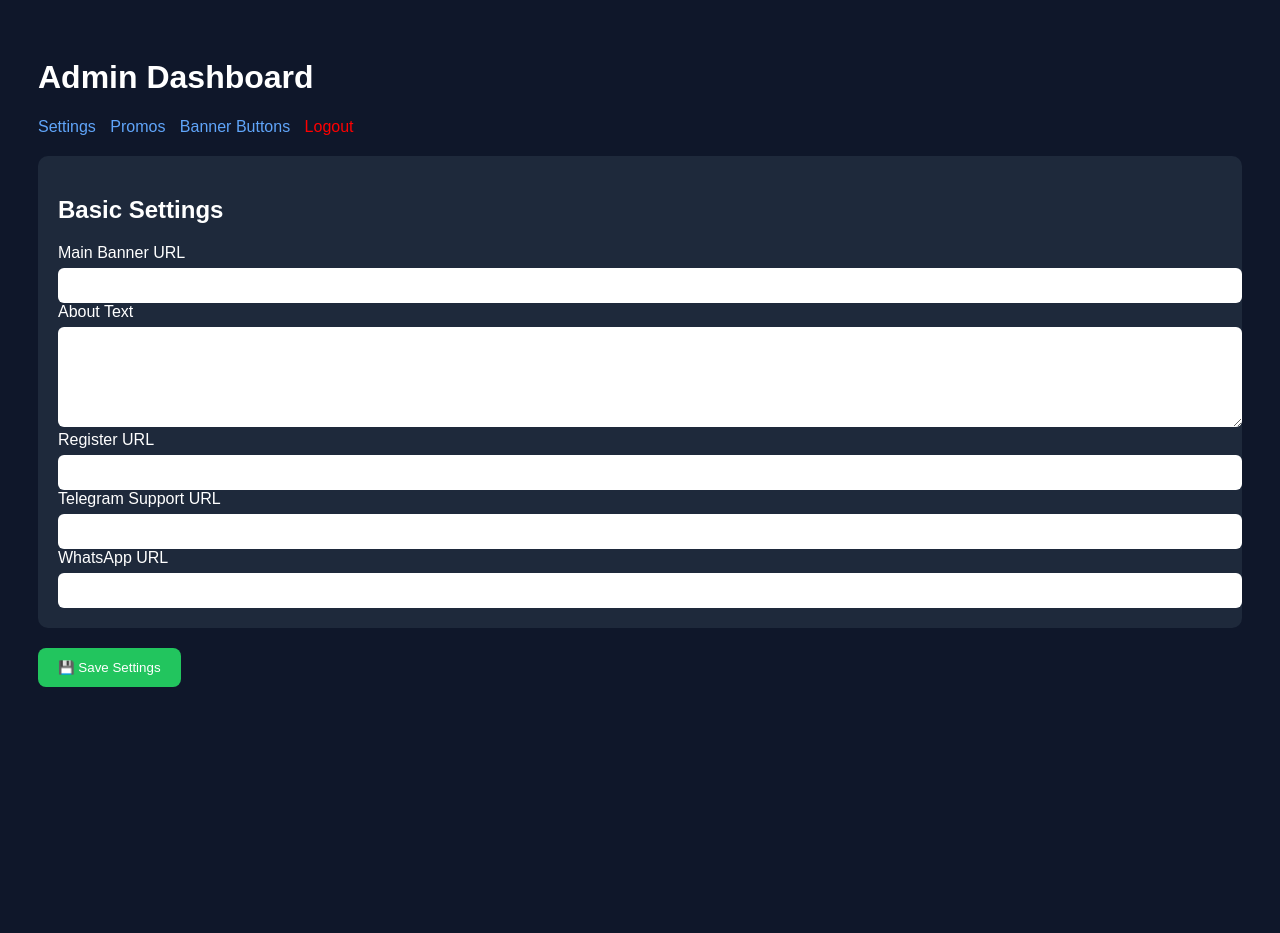
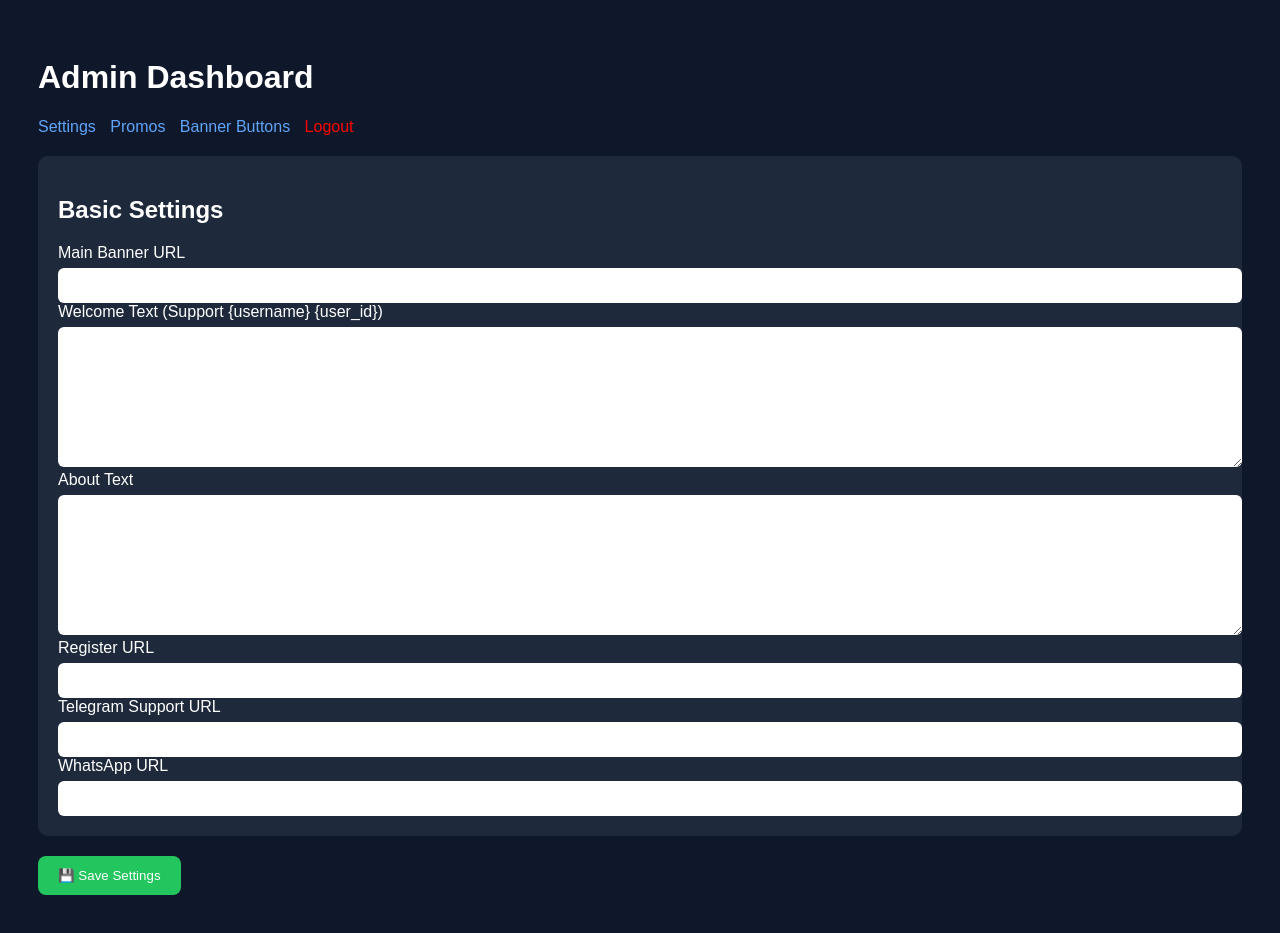
Before and after one commit to Dreamchaser-aus/captaintest12, a Flask app: page /admin in a window 1280 px wide. Before the commit the page ends 687 px from the top, so only its background shows below. Run offline with Flask 3, Linux system fonts and the light colour scheme; the visitor is signed in with stand-in values (Sample User, id 1); data that the repository does not hold is empty; some libraries are stand-ins or nearby versions.

Commit message:
Update dashboard title and adjust textarea height

```diff
--- a/templates/dashboard.html
+++ b/templates/dashboard.html
@@ -1,12 +1,12 @@
 <!DOCTYPE html>
 <html>
 <head>
-    <title>Admin Dashboard</title>
+    <title>Dashboard</title>
     <style>
         body { font-family: Arial; background: #0f172a; color: white; padding: 30px; }
         .box { background: #1e293b; padding: 20px; border-radius: 10px; margin-bottom: 20px; }
         input, textarea { width: 100%; padding: 10px; margin-top: 6px; border-radius: 6px; border: none; }
-        textarea { height: 80px; }
+        textarea { height: 120px; }
         button { padding: 12px 20px; background: #22c55e; color: white; border: none; border-radius: 8px; cursor: pointer; }
         a { color: #60a5fa; text-decoration: none; margin-right: 10px; }
     </style>
@@ -23,11 +23,15 @@
 </div>
 
 <form method="POST">
+
     <div class="box">
         <h2>Basic Settings</h2>
 
         <label>Main Banner URL</label>
         <input type="text" name="main_banner" value="{{ data.main_banner }}">
+
+        <label>Welcome Text (Support {username} {user_id})</label>
+        <textarea name="welcome_text">{{ data.welcome_text }}</textarea>
 
         <label>About Text</label>
         <textarea name="about_text">{{ data.about_text }}</textarea>
@@ -43,6 +47,7 @@
     </div>
 
     <button type="submit">💾 Save Settings</button>
+
 </form>
 
 </body>
```
